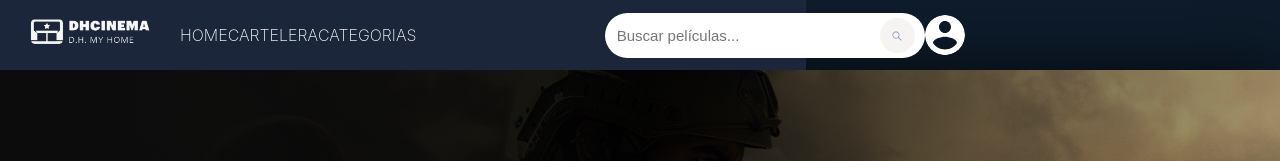
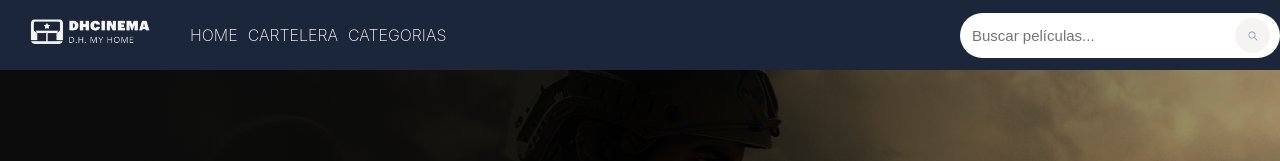
Before and after one commit to GustavoDago/DHCinema, a React (Vite) app in the folder cine-front/: page /admin/nueva-pelicula in a window 1280 px wide. Shown: the top 161 px of the page. Built offline with nearby package versions, Linux system fonts and the light colour scheme; no server answers.

Commit message:
Soluciono merge

```diff
--- a/cine-front/src/components/DropdownProfile.jsx
+++ b/cine-front/src/components/DropdownProfile.jsx
@@ -28,7 +28,7 @@ const DropdownProfile = () => {
             </div>
             <div className={`drop-down-profile ${open? 'active' : 'inactive'}`}>
                 <ul>
-                    {!sessionStorage.getItem('role') &&
+                    {sessionStorage.getItem('role') &&
                         <Link to='/perfil'>
                             <li className="drop-down-item-perfil">Perfil</li>
                         </Link>
--- a/cine-front/src/index.css
+++ b/cine-front/src/index.css
@@ -192,6 +192,7 @@ header {
   position: fixed;
   z-index: 100;
   height: 70px;
+  width: 100%;
 }
 
 .account-container {
@@ -280,7 +281,7 @@ header {
 .header-section {
   display: flex;
   justify-content: space-evenly;
-  width: 70%;
+
   align-items: center;
 
 }
@@ -289,6 +290,7 @@ header {
   text-decoration: none;
   color: white;
   font-weight: 200;
+  margin-left: 10px;
 }
 
 .header-section p:hover {
--- a/cine-front/src/routes/AdministrationPanel.jsx
+++ b/cine-front/src/routes/AdministrationPanel.jsx
@@ -158,7 +158,7 @@ function AdministrationPanel() {
                 imagenes: multipleUrl.map((url) => ({imagen: url})),
                 categorias: selectedCategories.filter((category) => category.selected == true)
                 .map((category) => ({titulo: category.titulo})),
-                fechas: selectedDates.map((date) => ({ fecha: format(new Date(date), 'yyyy-MM-dd') }))
+                fechas: selectedDates.map((date) => ({ fecha: format(new Date('2022-07-23'), 'yyyy-MM-dd') }))
             };
             const jsonData = JSON.stringify(data);
             console.log(jsonData);
```
